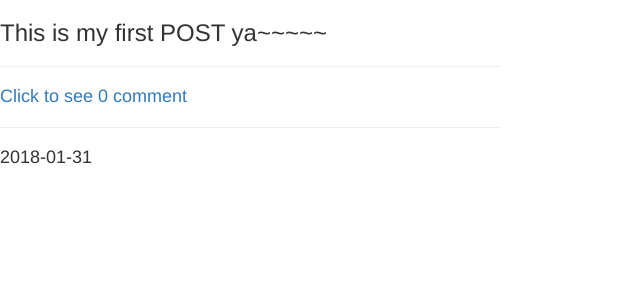
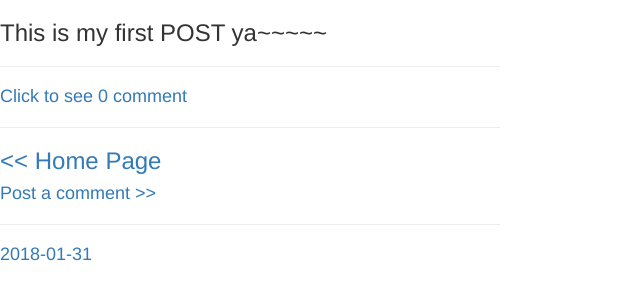
Before and after one commit to KenHung0411/Django2018, a Django app: page /post/1/ in a window 1280 px wide. Shown: the part 81-381 px from the top of the page, without its empty margins (0-640 px from the left). Run offline with Django 3.2, Linux system fonts and the light colour scheme; data comes from the database, SQL or seed files in the repository; data that the repository does not hold is empty; some libraries are stand-ins or nearby versions.

Commit message:
1. add file pages 2. ongoing develop the page "comment_detail.html" & "add_comment.html"

```diff
--- a/blog/templates/blog/post_detail.html
+++ b/blog/templates/blog/post_detail.html
@@ -19,6 +19,15 @@
 
 
 {% block footer %}
+	<div class = "start-page-link">
+		<hr width="500" align="left" size="4">
+		<a href="{% url 'index' %}"> <h3> << Home Page </h3></a>
+	</div>
+
+	<div class="post_comment">
+		<a href="{% url 'add_comment' pk=post.id %}"> <h4>Post a comment >> </h4>
+	</div>
+
 	<div class="date">
 		<hr width="500" align="left" size="4">
 			<h4> {{ date }}</h4> </a>
--- a/blog/views.py
+++ b/blog/views.py
@@ -41,13 +41,13 @@ def post_detail(request, pk):
 
 
 def post_comment(request, pk):
-	comments = Comments.objects.filter(post_id = pk)
+	comments = Comment.objects.filter(post_id = pk)
 	p_id = pk
 	content = {
 		'comments' : comments,
 		'p_id': p_id
 	}
-	return render(request, 'blog/comment.html', content)
+	return render(request, 'blog/comment_detail.html', content)
 
 
 def add_comment(request,pk):
@@ -64,4 +64,4 @@ def add_comment(request,pk):
 			pass
 	else:
 		form = CommentForm()
-		return render(request, 'blog/add_cpmment.html', {'form':form})
+		return render(request, 'blog/add_comment.html', {'form':form})
```
Also changed, not shown: blog/templates/blog/add_comment.html (added), blog/templates/blog/comment_detail.html (added).
